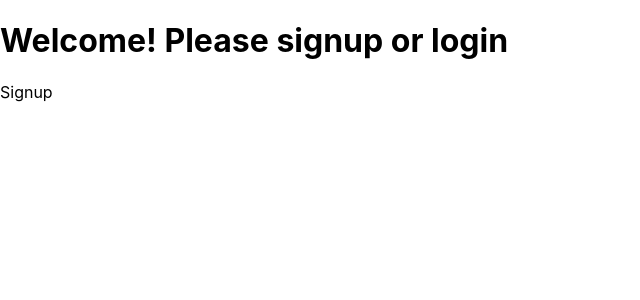
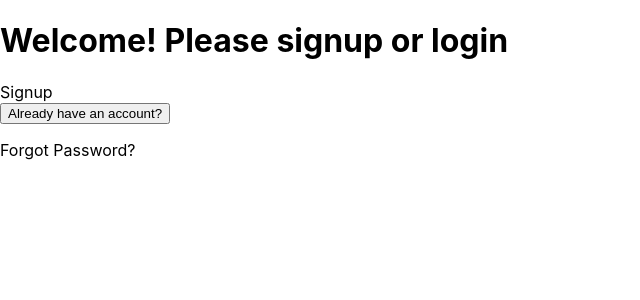
Before and after one commit to dgentilli/form-builder-ts, a React (Create React App) app: page / in a window 1280 px wide. Shown: the top 300 px of the page, without its empty margins (0-640 px from the left). Built offline with nearby package versions, Linux system fonts and the light colour scheme.

Commit message:
Implement basic logic for displaying request password reset component.

```diff
--- a/src/LoginControl.tsx
+++ b/src/LoginControl.tsx
@@ -1,15 +1,32 @@
 import React, { useState } from 'react';
 import Login from './Login';
 import Signup from './Signup';
+import PasswordResetRequest from './PasswordResetReqeust';
 
 const LoginControl = () => {
   const [isUser, setIsUser] = useState(false);
+  const [displayReset, setDisplayReset] = useState(false);
 
-  if (isUser) {
-    return <Login />;
-  } else {
-    return <Signup />;
-  }
+  const buttonText = isUser
+    ? "Don't have an account?"
+    : 'Already have an account?';
+
+  const toggleIsUser = (): void => {
+    setIsUser(!isUser);
+  };
+
+  const toggleDisplayReset = (): void => {
+    setDisplayReset(!displayReset);
+  };
+
+  return (
+    <div>
+      {isUser ? <Login /> : <Signup />}
+      <button onClick={toggleIsUser}>{buttonText}</button>
+      <p onClick={toggleDisplayReset}>Forgot Password?</p>
+      {displayReset ? <PasswordResetRequest /> : null}
+    </div>
+  );
 };
 
 export default LoginControl;
--- /dev/null
+++ b/src/PasswordResetReqeust.tsx
@@ -0,0 +1,7 @@
+import React from 'react';
+
+const PasswordResetRequest = () => {
+  return <div>Reset Password?</div>;
+};
+
+export default PasswordResetRequest;
```
